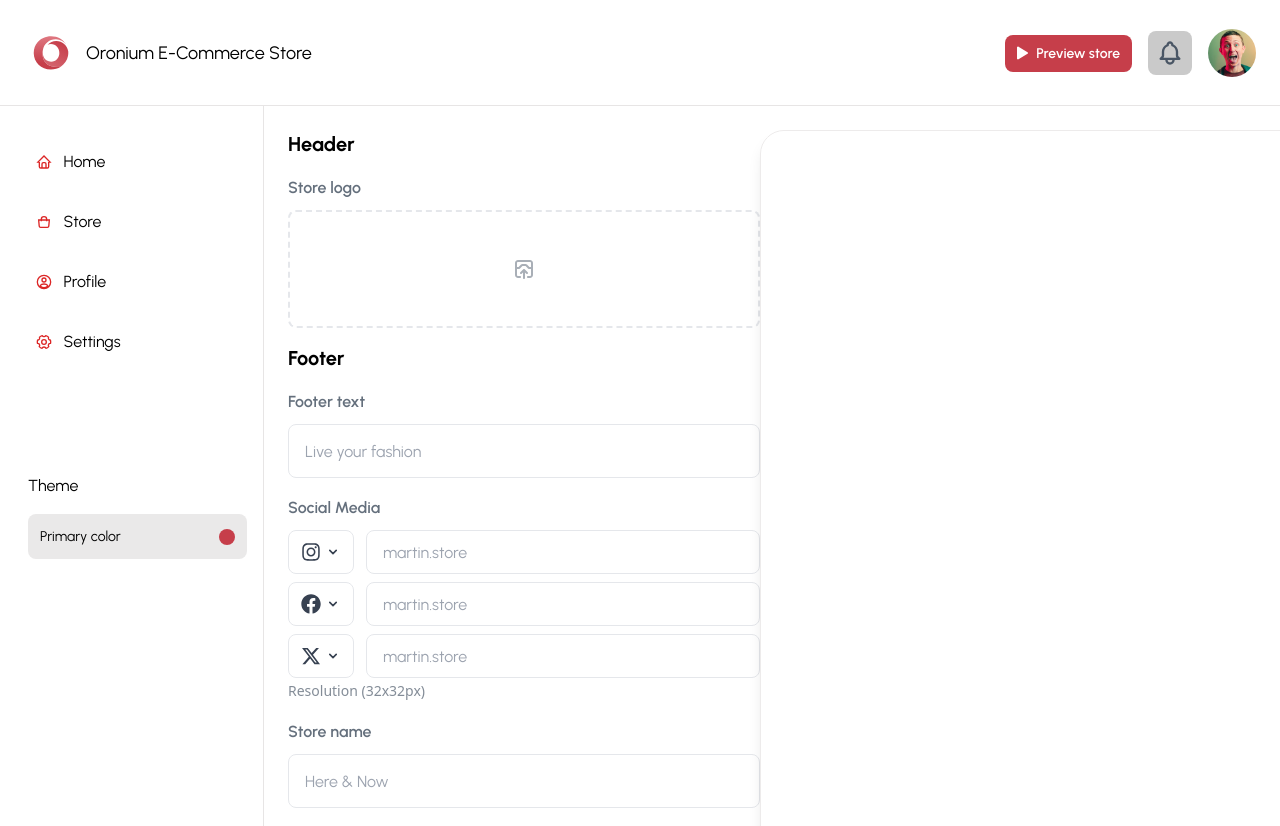
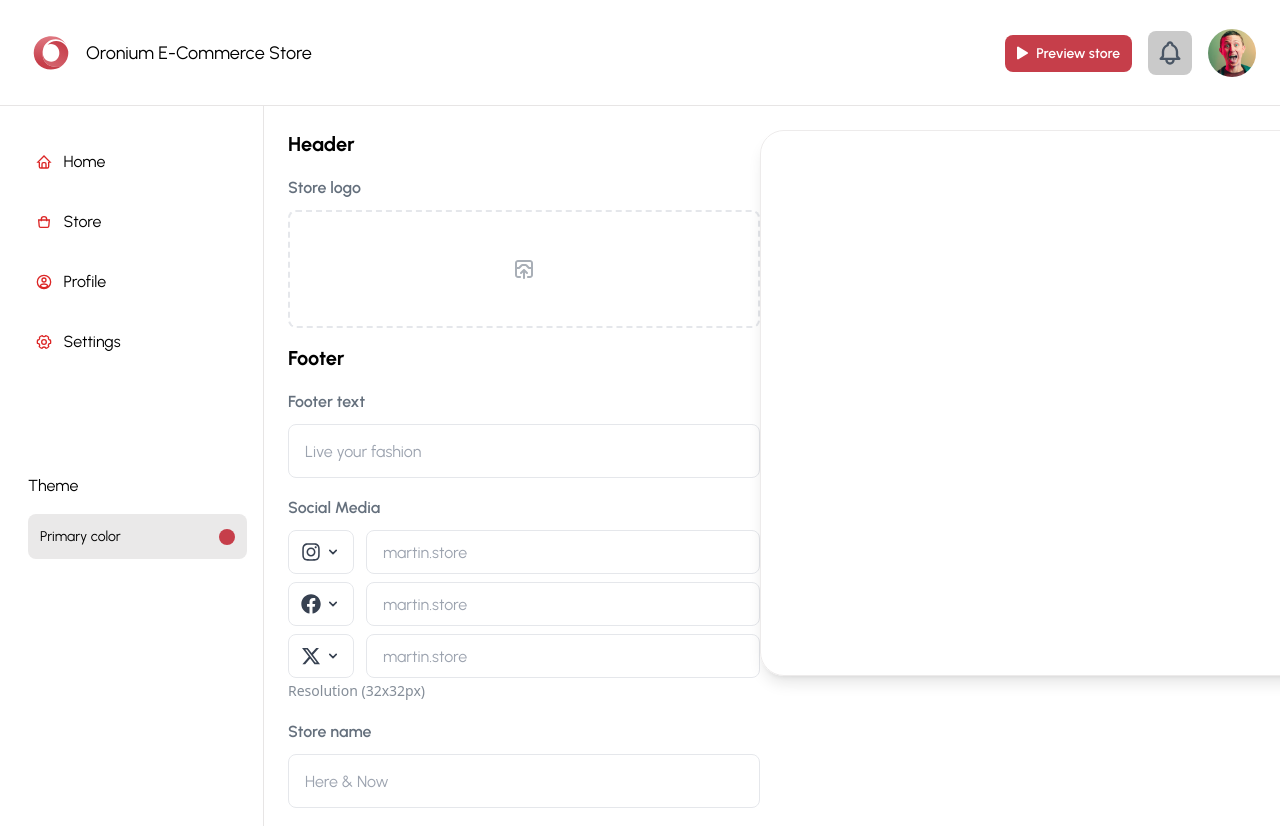
Before and after one commit to Abinsonsuresh/Ecommerce-Dashboard-Oronium, a Next.js app: page / in a window 1280 px wide. Built offline with nearby package versions, Linux system fonts and the light colour scheme.

Commit message:
mockup h fix

```diff
--- a/src/app/globals.css
+++ b/src/app/globals.css
@@ -75,7 +75,7 @@ body::-webkit-scrollbar {
   }
 
   .oronium-Mockup {
-    @apply w-[595px]  max-h-[746px] p-4  rounded-[24px] shadow-lg border border-[#edebeb] hidden xl:flex flex-col gap-5 justify-center items-center;
+    @apply w-[595px]  max-h-[546px] p-4  rounded-[24px] shadow-lg border border-[#edebeb] hidden xl:flex flex-col gap-5 justify-center items-center;
   }
 
   .oronium-DropDownBtn {
```
